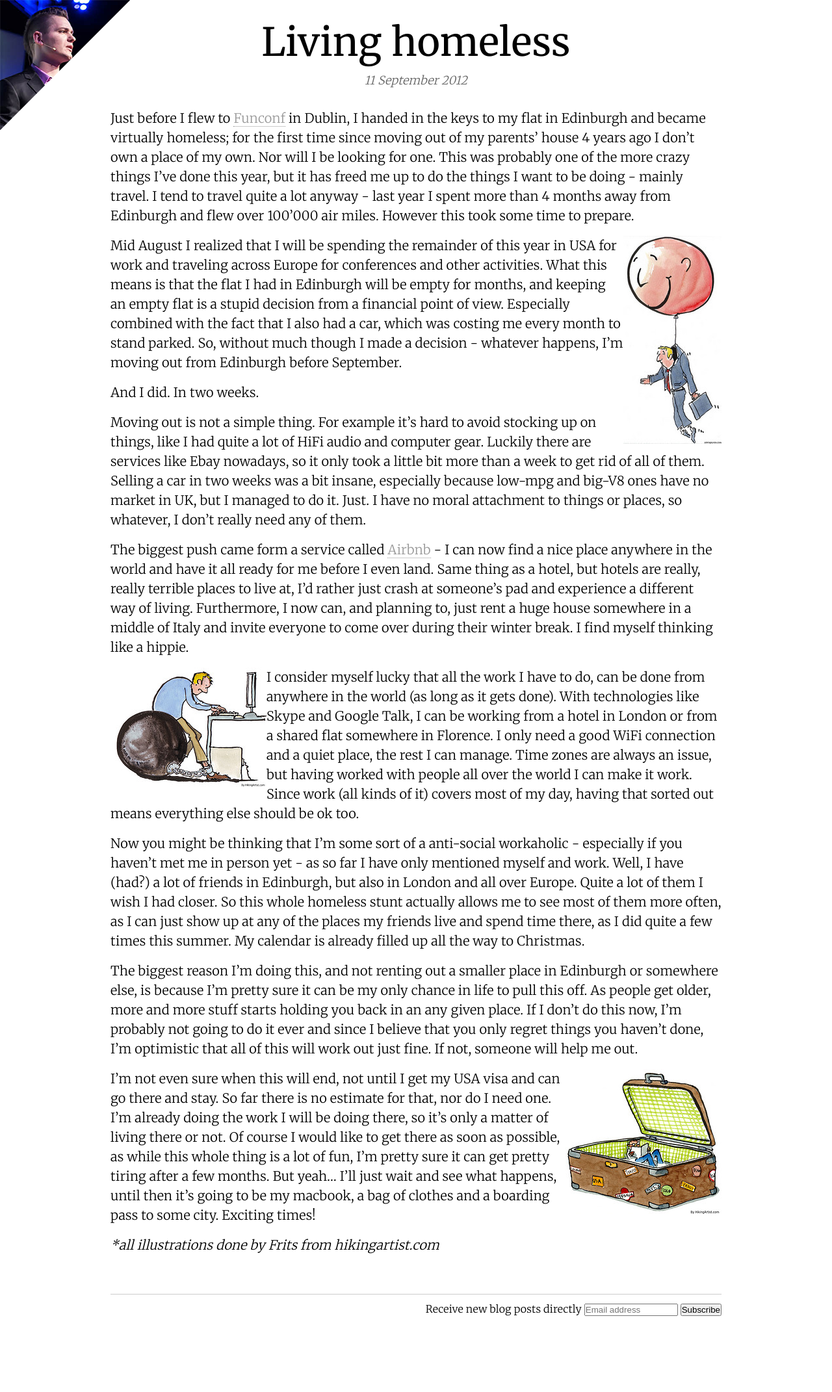
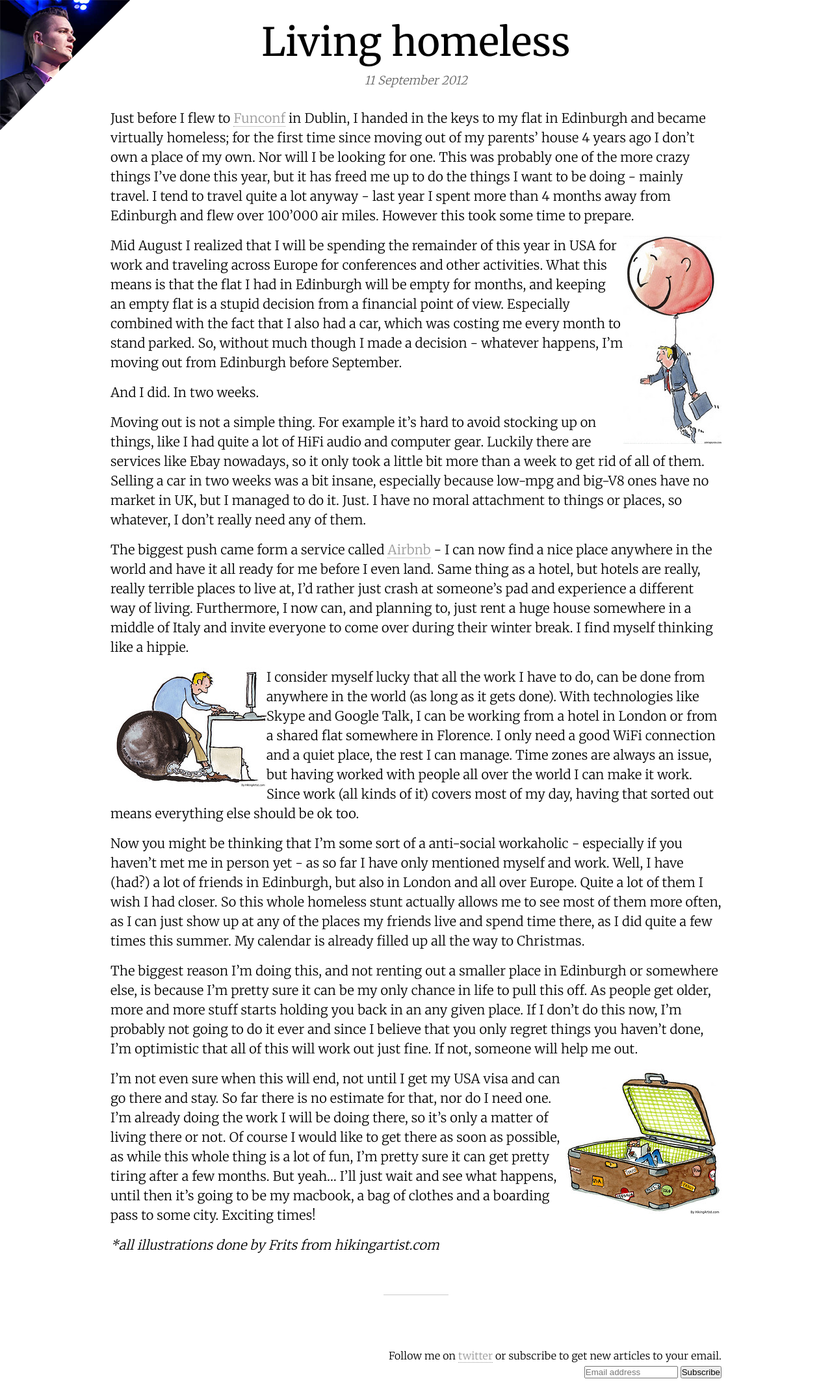
Before and after one commit to juokaz/juokaz.com, a Jekyll site: the page built from _posts/2012-09-11-living-homeless.markdown, in a window 1280 px wide. Shown: the whole page at 65% size. Built offline with Jekyll 4.4.1, drawn with Linux system fonts in a browser that asks for light colours; before the commit the page ends 2046 px from its top, so only the background shows below that.

Commit message:
Add a follow me on twitter link to the footer

```diff
--- a/_layouts/post.html
+++ b/_layouts/post.html
@@ -12,9 +12,11 @@ layout: default
     {{ content }}
 </article>
 
+<div class="divider"></div>
+
 <footer>
+Follow me on <a href="http://twitter.com/juokaz">twitter</a> or subscribe to get new articles to your email.
 <form action="https://tinyletter.com/juokaz" method="post" target="popupwindow" onsubmit="window.open('https://tinyletter.com/juokaz', 'popupwindow', 'scrollbars=yes,width=800,height=600');return true">
-    <label for="tlemail">Receive new blog posts directly</label>
     <input type="email" style="width:140px" name="email" id="tlemail" placeholder="Email address" />
     <input type="hidden" value="1" name="embed"/>
     <input type="submit" value="Subscribe" />
--- a/style.css
+++ b/style.css
@@ -18,7 +18,8 @@ header > time { display: block; }
 .postPreview > header { margin: 5px 0; }
 .postPreview time { float: right; }
 article { margin: 30px 0 0 0; }
-footer { margin-top: 60px; padding-top: 10px; border-top:1px solid #ccc; font-size: 16px; text-align: right; }
+.divider { display: block; width: 100px; margin: 61px auto 81px auto; border: 0; border-top: 1px solid #ccc;}
+footer { font-size: 16px; text-align: right; }
 img {}
 img.left { float: left; }
 img.right { float: right; }
```
